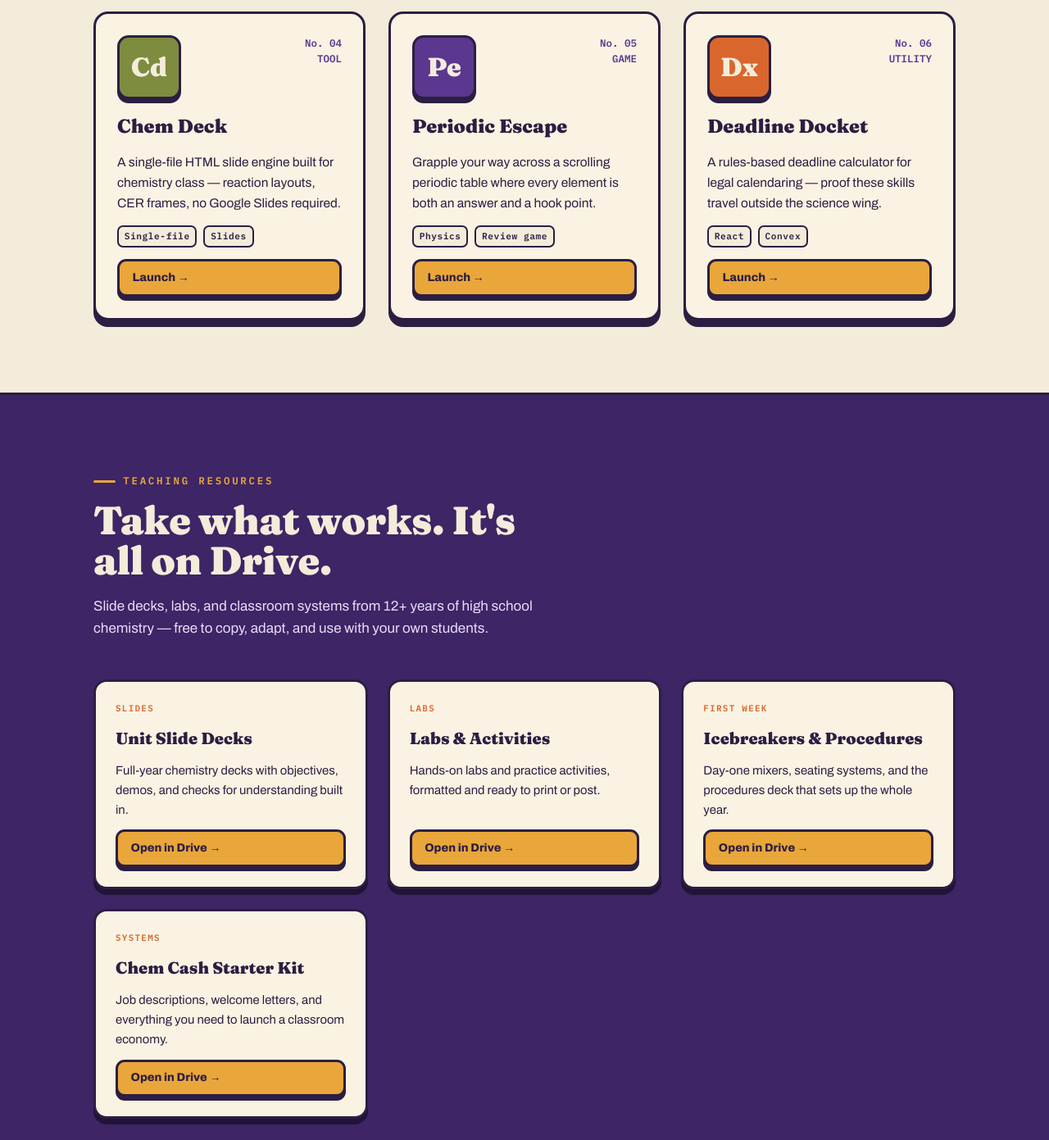
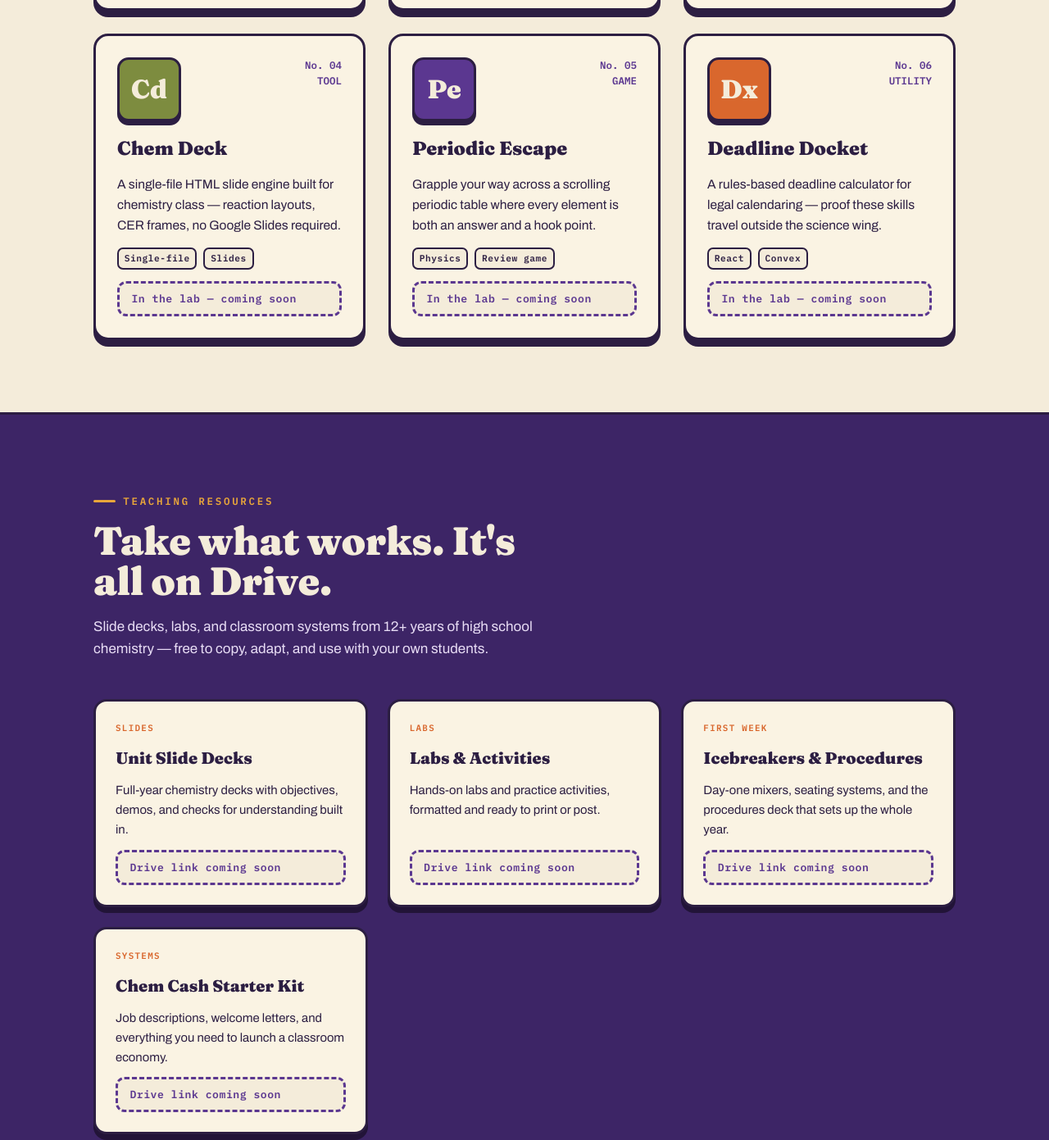
Before and after one commit to jwmay/docmayscience, a website: page index.html in a window 1280 px wide. Shown: the part 1539-2930 px from the top of the page at 82% size. Drawn offline with Linux system fonts and the light colour scheme.

Commit message:
WIP: add coming-soon badges for unreleased apps and resources
Unreleased app tiles and Teaching Resources cards now show a dashed
.soon badge instead of a dead Launch/Open-in-Drive button.

```diff
--- a/css/styles.css
+++ b/css/styles.css
@@ -659,6 +659,20 @@
     padding:.25em .6em;
     background:var(--paper);
   }
+  /* placeholder for unreleased apps — same footprint as .btn--sm so tiles align */
+  .soon{
+    display:inline-flex;
+    align-items:center;
+    font-family:'IBM Plex Mono', monospace;
+    font-weight:600;
+    font-size:.82rem;
+    letter-spacing:.04em;
+    color:var(--grape);
+    background:var(--paper);
+    border:3px dashed var(--grape);
+    border-radius:11px;
+    padding:.6em 1.1em;
+  }
 
   /* ============ RESOURCES ============ */
   .resources-band{
--- a/index.html
+++ b/index.html
@@ -106,11 +106,12 @@
       <div class="section-head">
         <span class="eyebrow">Coding Creations</span>
         <h2 class="display">Apps &amp; games, straight from the lab.</h2>
-        <p>Every one of these started as a classroom problem. Each card works like an element tile — tap <strong>Launch</strong> to try it.</p>
+        <p>Every one of these started as a classroom problem. Each card works like an element tile — tap <strong>Launch</strong> to try the live ones; the rest are still reacting in the lab.</p>
       </div>
 
       <div class="tiles">
-        <!-- Replace the # in each Launch button with your live URL -->
+        <!-- Live apps get a Launch button (off-domain links open in a new tab);
+             unreleased apps use the .soon badge until they have a URL -->
         <article class="tile">
           <div class="tile-top">
             <div class="tile-symbol sym-grape">Cc</div>
@@ -130,7 +131,7 @@
           <h3>Bond Hook</h3>
           <p>A swing-physics minigame that teaches ionic, covalent, and metallic bonding — one grapple at a time.</p>
           <div class="tags"><span class="tag">Planck.js</span><span class="tag">Physics</span></div>
-          <a class="btn btn--sm" href="#">Launch →</a>
+          <span class="soon">In the lab — coming soon</span>
         </article>
 
         <article class="tile">
@@ -141,7 +142,7 @@
           <h3>Lewis·Lab</h3>
           <p>A mobile-first Lewis structure builder with octet checking, formal charges, and shareable save codes.</p>
           <div class="tags"><span class="tag">HTML/JS</span><span class="tag">Touch-first</span></div>
-          <a class="btn btn--sm" href="#">Launch →</a>
+          <span class="soon">In the lab — coming soon</span>
         </article>
 
         <article class="tile">
@@ -152,7 +153,7 @@
           <h3>Chem Deck</h3>
           <p>A single-file HTML slide engine built for chemistry class — reaction layouts, CER frames, no Google Slides required.</p>
           <div class="tags"><span class="tag">Single-file</span><span class="tag">Slides</span></div>
-          <a class="btn btn--sm" href="#">Launch →</a>
+          <span class="soon">In the lab — coming soon</span>
         </article>
 
         <article class="tile">
@@ -163,7 +164,7 @@
           <h3>Periodic Escape</h3>
           <p>Grapple your way across a scrolling periodic table where every element is both an answer and a hook point.</p>
           <div class="tags"><span class="tag">Physics</span><span class="tag">Review game</span></div>
-          <a class="btn btn--sm" href="#">Launch →</a>
+          <span class="soon">In the lab — coming soon</span>
         </article>
 
         <article class="tile">
@@ -174,7 +175,7 @@
           <h3>Deadline Docket</h3>
           <p>A rules-based deadline calculator for legal calendaring — proof these skills travel outside the science wing.</p>
           <div class="tags"><span class="tag">React</span><span class="tag">Convex</span></div>
-          <a class="btn btn--sm" href="#">Launch →</a>
+          <span class="soon">In the lab — coming soon</span>
         </article>
       </div>
     </div>
@@ -190,30 +191,31 @@
       </div>
 
       <div class="res-grid">
-        <!-- Point each button at your shared Google Drive folder or file -->
+        <!-- When a resource is ready, swap its .soon badge for
+             <a class="btn btn--sm" href="DRIVE_URL" target="_blank" rel="noopener">Open in Drive →</a> -->
         <div class="res-card">
           <span class="badge">Slides</span>
           <h3>Unit Slide Decks</h3>
           <p>Full-year chemistry decks with objectives, demos, and checks for understanding built in.</p>
-          <a class="btn btn--sm" href="#" target="_blank" rel="noopener">Open in Drive →</a>
+          <span class="soon">Drive link coming soon</span>
         </div>
         <div class="res-card">
           <span class="badge">Labs</span>
           <h3>Labs &amp; Activities</h3>
           <p>Hands-on labs and practice activities, formatted and ready to print or post.</p>
-          <a class="btn btn--sm" href="#" target="_blank" rel="noopener">Open in Drive →</a>
+          <span class="soon">Drive link coming soon</span>
         </div>
         <div class="res-card">
           <span class="badge">First Week</span>
           <h3>Icebreakers &amp; Procedures</h3>
           <p>Day-one mixers, seating systems, and the procedures deck that sets up the whole year.</p>
-          <a class="btn btn--sm" href="#" target="_blank" rel="noopener">Open in Drive →</a>
+          <span class="soon">Drive link coming soon</span>
         </div>
         <div class="res-card">
           <span class="badge">Systems</span>
           <h3>Chem Cash Starter Kit</h3>
           <p>Job descriptions, welcome letters, and everything you need to launch a classroom economy.</p>
-          <a class="btn btn--sm" href="#" target="_blank" rel="noopener">Open in Drive →</a>
+          <span class="soon">Drive link coming soon</span>
         </div>
       </div>
     </div>
```
Also changed, not shown: README.md.
